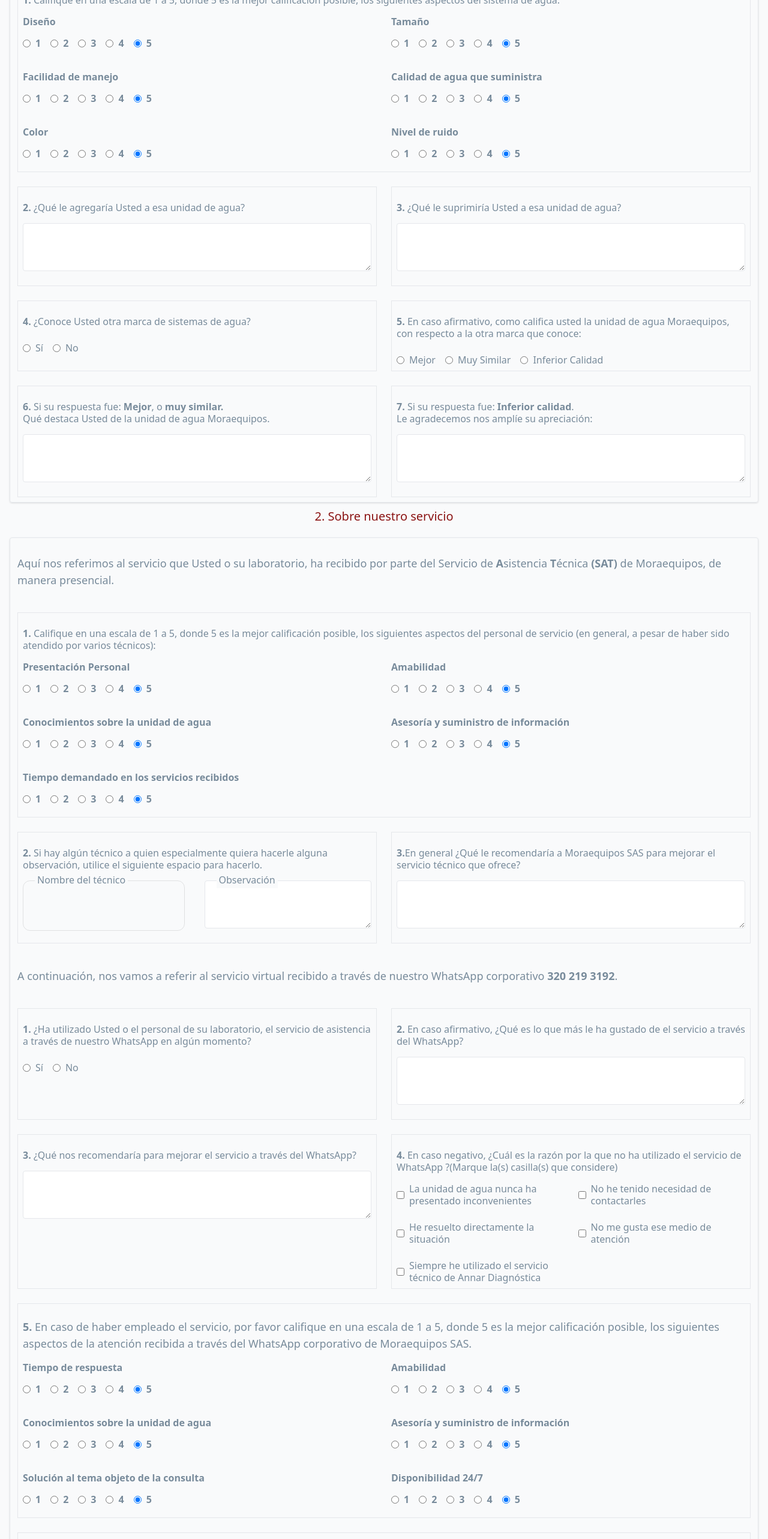
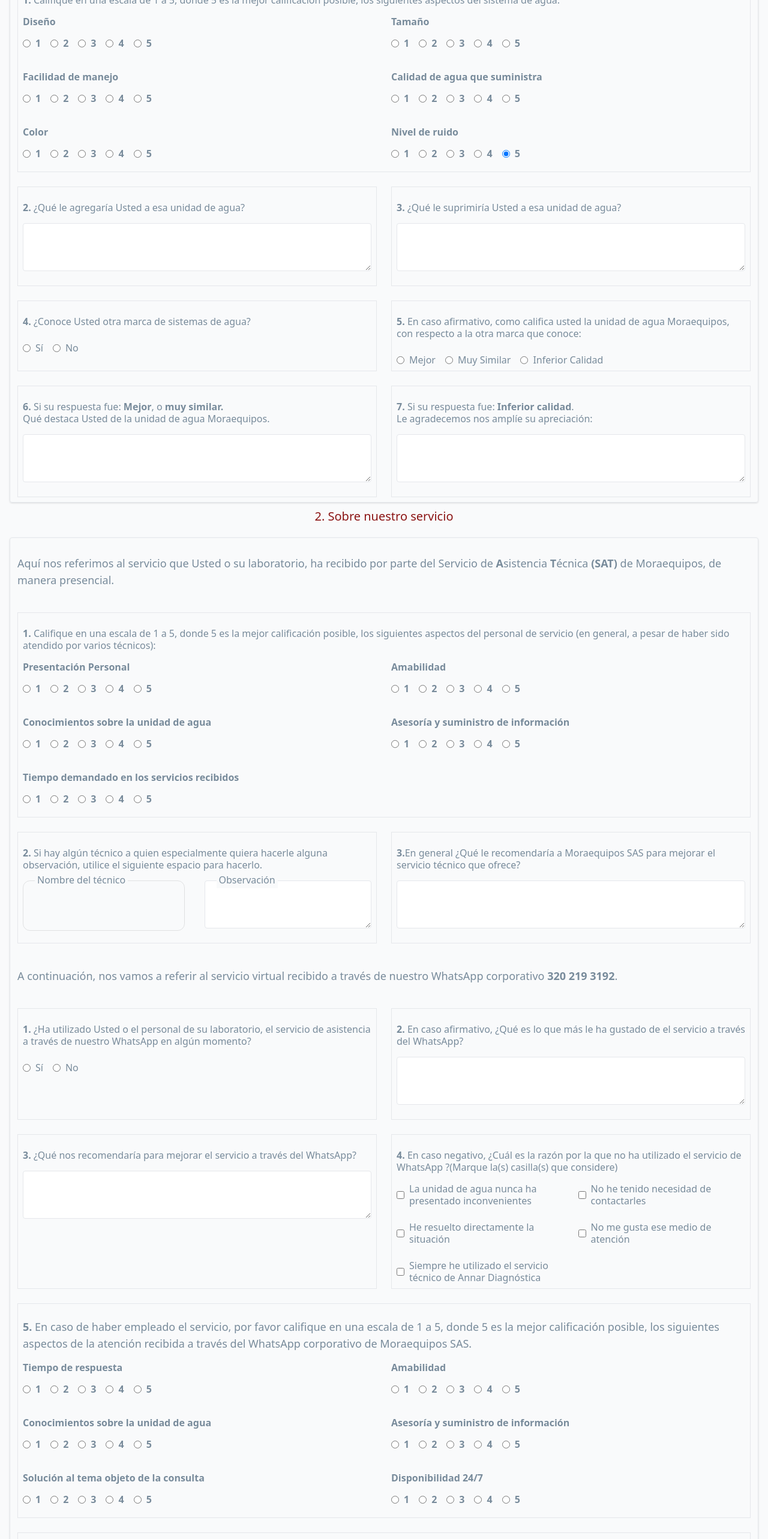
Before and after one commit to bygabymora/moraequipos, a Next.js app: page /usuariosAnnar/formulario in a window 1280 px wide. Shown: the part 1892-4458 px from the top of the page at 60% size. Built offline with nearby package versions, Linux system fonts and the light colour scheme.

Commit message:
Actualizar valores iniciales de estado en Formulario.js

```diff
--- a/components/usuariosAnnar/Formulario.js
+++ b/components/usuariosAnnar/Formulario.js
@@ -11,11 +11,11 @@ const Formulario = () => {
   const router = useRouter();
   const [modelo, setModelo] = useState('');
   const [serial, setSerial] = useState('');
-  const [diseño, setDiseño] = useState('5');
-  const [tamaño, setTamaño] = useState('5');
-  const [facilidadDeUso, setFacilidadDeUso] = useState('5');
-  const [calidadDeAgua, setCalidadDeAgua] = useState('5');
-  const [color, setColor] = useState('5');
+  const [diseño, setDiseño] = useState('');
+  const [tamaño, setTamaño] = useState('');
+  const [facilidadDeUso, setFacilidadDeUso] = useState('');
+  const [calidadDeAgua, setCalidadDeAgua] = useState('');
+  const [color, setColor] = useState('');
   const [nivelDeRuido, setNivelDeRuido] = useState('5');
   const [agregariaAlgo, setAgregariaAlgo] = useState('');
   const [suprimiriaAlgo, setSuprimiriaAlgo] = useState('');
@@ -23,11 +23,11 @@ const Formulario = () => {
   const [comparacionConOtraMarca, setComparacionConOtraMarca] = useState('');
   const [siMejorQue, setSiMejorQue] = useState('');
   const [siMenorQue, setSiMenorQue] = useState('');
-  const [presentacionPersonalSAT, setPresentacionPersonalSAT] = useState('5');
-  const [amabilidadSAT, setAmabilidadSAT] = useState('5');
-  const [conocimientoSAT, setConocimientoSAT] = useState('5');
-  const [asesoriaSAT, setAsesoriaSAT] = useState('5');
-  const [tiempoSAT, setTiempoSAT] = useState('5');
+  const [presentacionPersonalSAT, setPresentacionPersonalSAT] = useState('');
+  const [amabilidadSAT, setAmabilidadSAT] = useState('');
+  const [conocimientoSAT, setConocimientoSAT] = useState('');
+  const [asesoriaSAT, setAsesoriaSAT] = useState('');
+  const [tiempoSAT, setTiempoSAT] = useState('');
   const [observacionATecnicoNombre, setObservacionATecnicoNombre] =
     useState('');
   const [observacionATecnico, setObservacionATecnico] = useState('');
@@ -40,13 +40,13 @@ const Formulario = () => {
   const [resolvioSolo, setResolvioSolo] = useState('');
   const [noLeGusta, setNoLeGusta] = useState('');
   const [usaSATAnnar, setUsaSATAnnar] = useState('');
-  const [tiempoDeRespuestaWp, setTiempoDeRespuestaWp] = useState('5');
-  const [amabilidadWp, setAmabilidadWp] = useState('5');
-  const [empatiaWp, setEmpatiaWp] = useState('5');
-  const [conocimientoWp, setConocimientoWp] = useState('5');
-  const [asesoriaWp, setAsesoriaWp] = useState('5');
-  const [solucionWp, setSolucionWp] = useState('5');
-  const [disponibilidadWp, setDisponibilidadWp] = useState('5');
+  const [tiempoDeRespuestaWp, setTiempoDeRespuestaWp] = useState('');
+  const [amabilidadWp, setAmabilidadWp] = useState('');
+  const [empatiaWp, setEmpatiaWp] = useState('');
+  const [conocimientoWp, setConocimientoWp] = useState('');
+  const [asesoriaWp, setAsesoriaWp] = useState('');
+  const [solucionWp, setSolucionWp] = useState('');
+  const [disponibilidadWp, setDisponibilidadWp] = useState('');
   const [deAcuerdoConVideo, setDeAcuerdoConVideo] = useState('');
   const [deAcuerdoConFotos, setDeAcuerdoConFotos] = useState('');
   const [deAcuerdoConBrindarApoyo, setDeAcuerdoConBrindarApoyo] = useState('');
```
